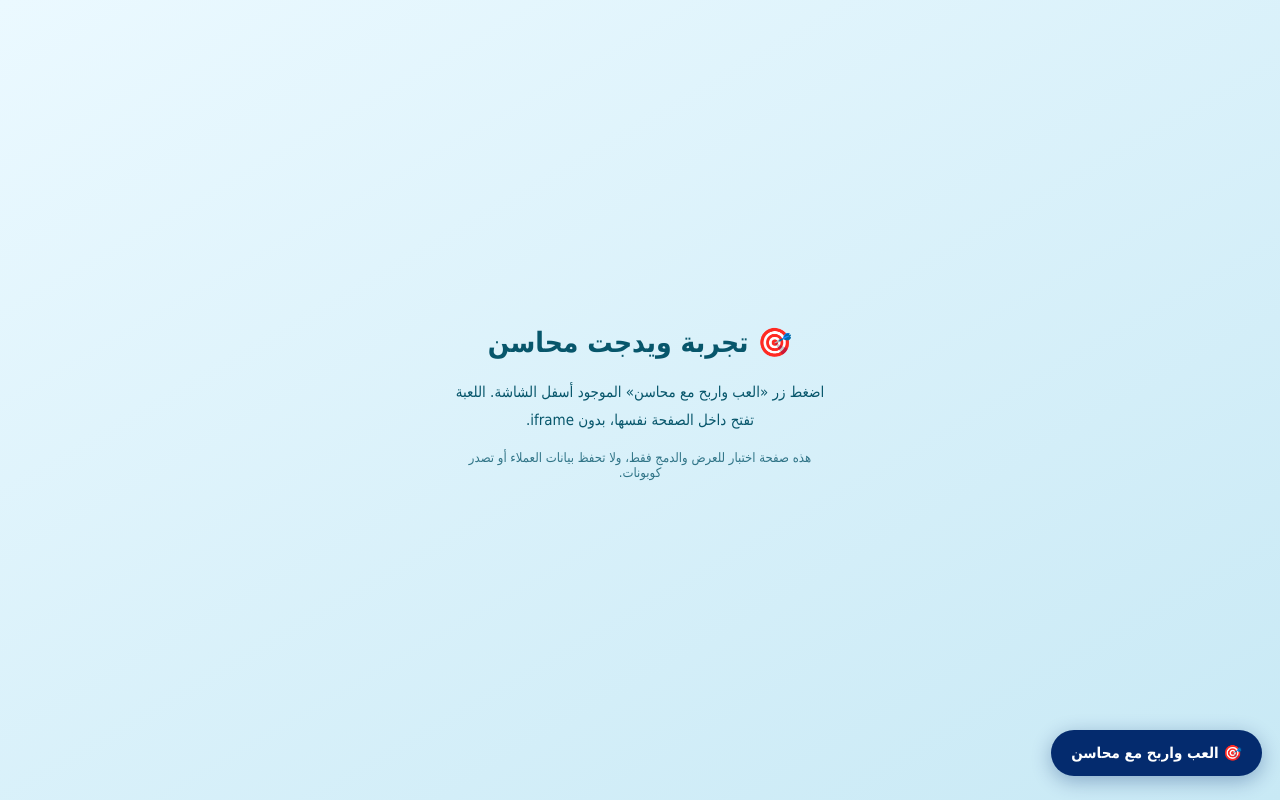
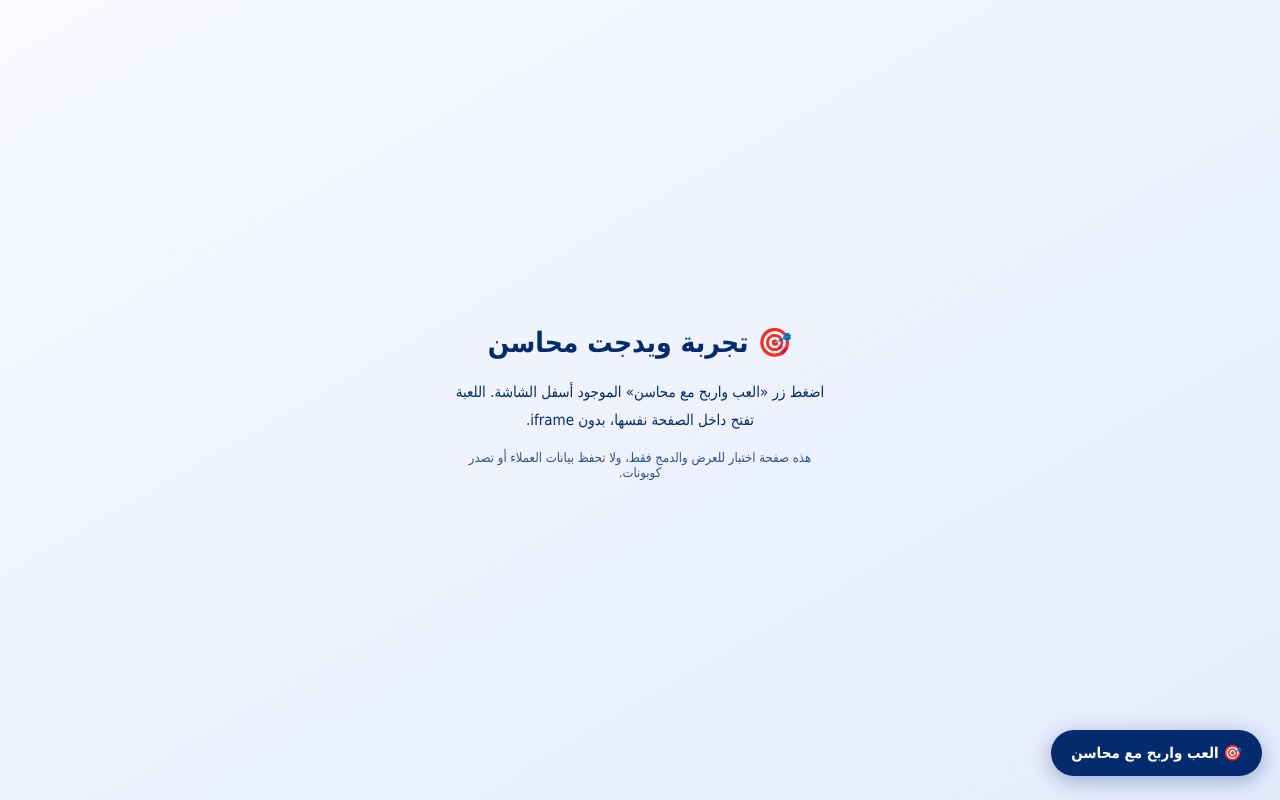
Before and after one commit to adhamfawzy11/mahasen-game, a plain HTML site: page embed-test.html in a window 1280 px wide. Drawn offline with Linux system fonts and the light colour scheme.

Commit message:
Use branded V16 widget in public demo preview

```diff
--- a/embed-test.html
+++ b/embed-test.html
@@ -1,6 +1,6 @@
 <!doctype html>
 <html lang="ar" dir="rtl"><head><meta charset="utf-8"><meta name="viewport" content="width=device-width, initial-scale=1">
 <title>تجربة ويدجت محاسن</title><style>
-body{margin:0;min-height:100vh;display:flex;justify-content:center;align-items:center;background:linear-gradient(150deg,#ebf9ff,#c8e9f5);color:#07566b;font-family:Tahoma,Arial,sans-serif;text-align:center;padding:20px;box-sizing:border-box}
+body{margin:0;min-height:100vh;display:flex;justify-content:center;align-items:center;background:linear-gradient(150deg,#F8FAFF,#E3EBFB);color:#042B6E;font-family:Tahoma,Arial,sans-serif;text-align:center;padding:20px;box-sizing:border-box}
 main{max-width:380px}h1{font-size:28px}.info{line-height:1.9;font-size:15px}.small{font-size:13px;opacity:.8}
-</style></head><body><main><h1>🎯 تجربة ويدجت محاسن</h1><p class="info">اضغط زر «العب واربح مع محاسن» الموجود أسفل الشاشة. اللعبة تفتح داخل الصفحة نفسها، بدون iframe.</p><p class="small">هذه صفحة اختبار للعرض والدمج فقط، ولا تحفظ بيانات العملاء أو تصدر كوبونات.</p></main><script src="./widget.js?v=15"></script></body></html>
+</style></head><body><main><h1>🎯 تجربة ويدجت محاسن</h1><p class="info">اضغط زر «العب واربح مع محاسن» الموجود أسفل الشاشة. اللعبة تفتح داخل الصفحة نفسها، بدون iframe.</p><p class="small">هذه صفحة اختبار للعرض والدمج فقط، ولا تحفظ بيانات العملاء أو تصدر كوبونات.</p></main><script src="./widget.js?v=16"></script></body></html>
```
